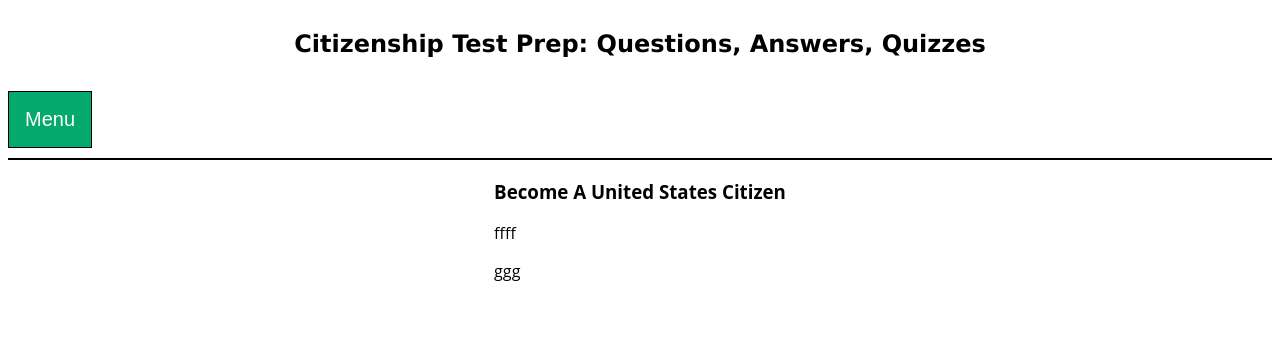
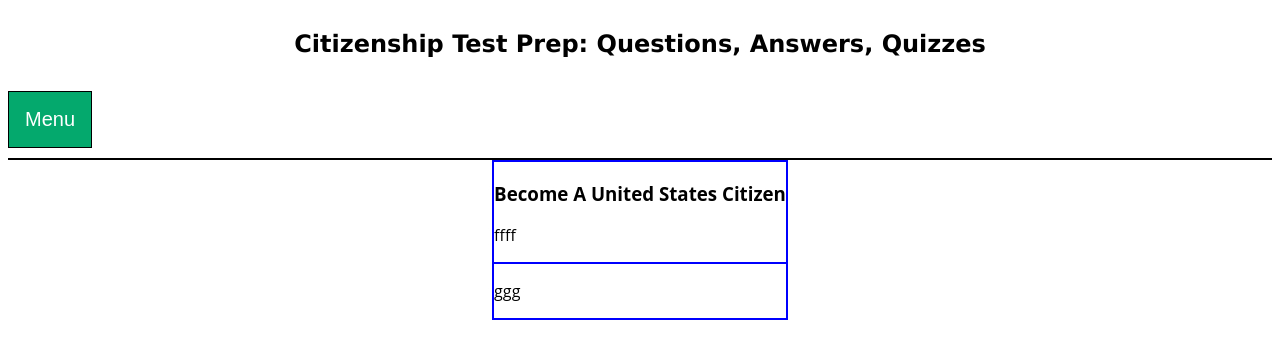
Before and after one commit to mmaustin/citizenship-questions-answers, a React (Create React App) app in the folder citizenship-frontend/: page / in a window 1280 px wide. Shown: the top 358 px of the page. Built offline with nearby package versions, Linux system fonts and the light colour scheme.

Commit message:
added borders to homepage elements for help with styling

```diff
--- a/citizenship-frontend/src/index.css
+++ b/citizenship-frontend/src/index.css
@@ -12,6 +12,12 @@ body {
     justify-content: center;
     align-items: center;
     flex-flow: column;
+}
+
+/*Homepage*/
+
+#home-container, #home-welcome, #home-instructions {
+    border: 1px solid blue;
 }
 
 /*Navigation Bar CSS*/
```
